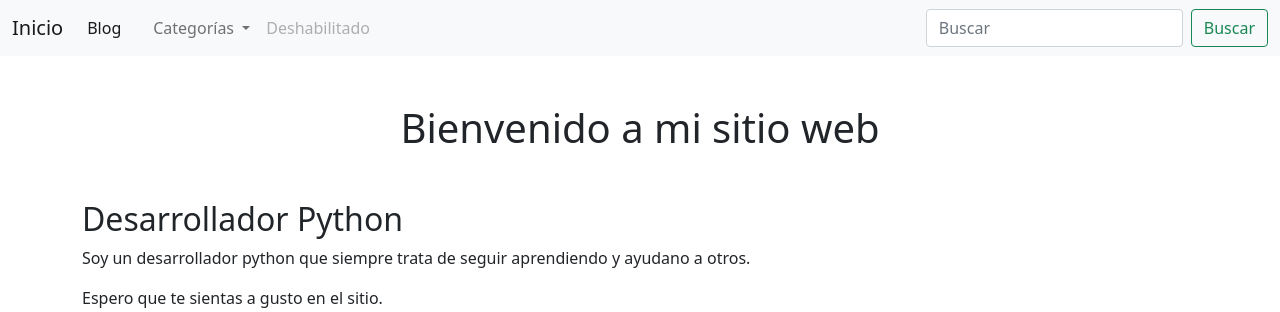
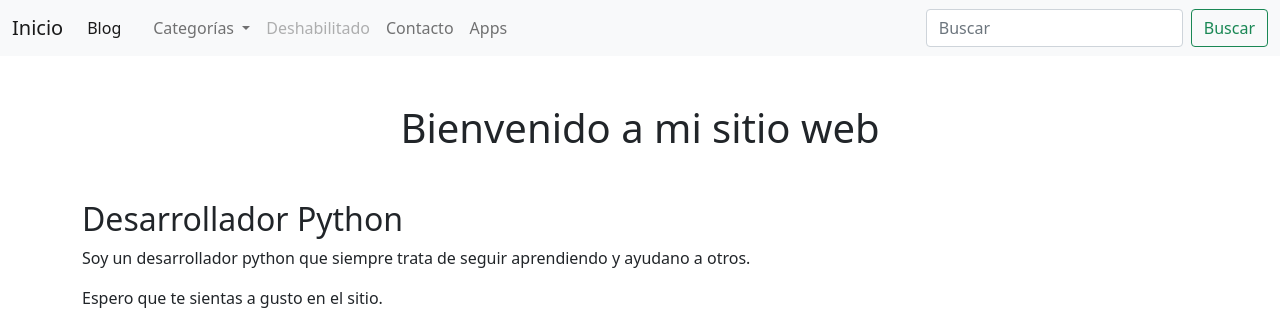
Before and after one commit to EmaSMach/mywebsite, a Django app: page / in a window 1280 px wide. Shown: the top 312 px of the page. Run offline with Django 4.2, Linux system fonts and the light colour scheme; some libraries are stand-ins or nearby versions.

Commit message:
added more items to the navbar

```diff
--- a/templates/navbar.html
+++ b/templates/navbar.html
@@ -30,6 +30,12 @@
           <li class="nav-item">
             <a class="nav-link disabled" href="#" tabindex="-1" aria-disabled="true">{% trans 'Deshabilitado' %}</a>
           </li>
+          <li class="nav-item">
+            <a class="nav-link" href="#">{% trans 'Contacto' %}</a>
+          </li>
+          <li class="nav-item">
+            <a class="nav-link" href="#">{% trans 'Apps' %}</a>
+          </li>
         </ul>
         <form class="d-flex">
           <input class="form-control me-2" type="search" name="q" placeholder="{% trans 'Buscar' %}" aria-label="Search">
```
